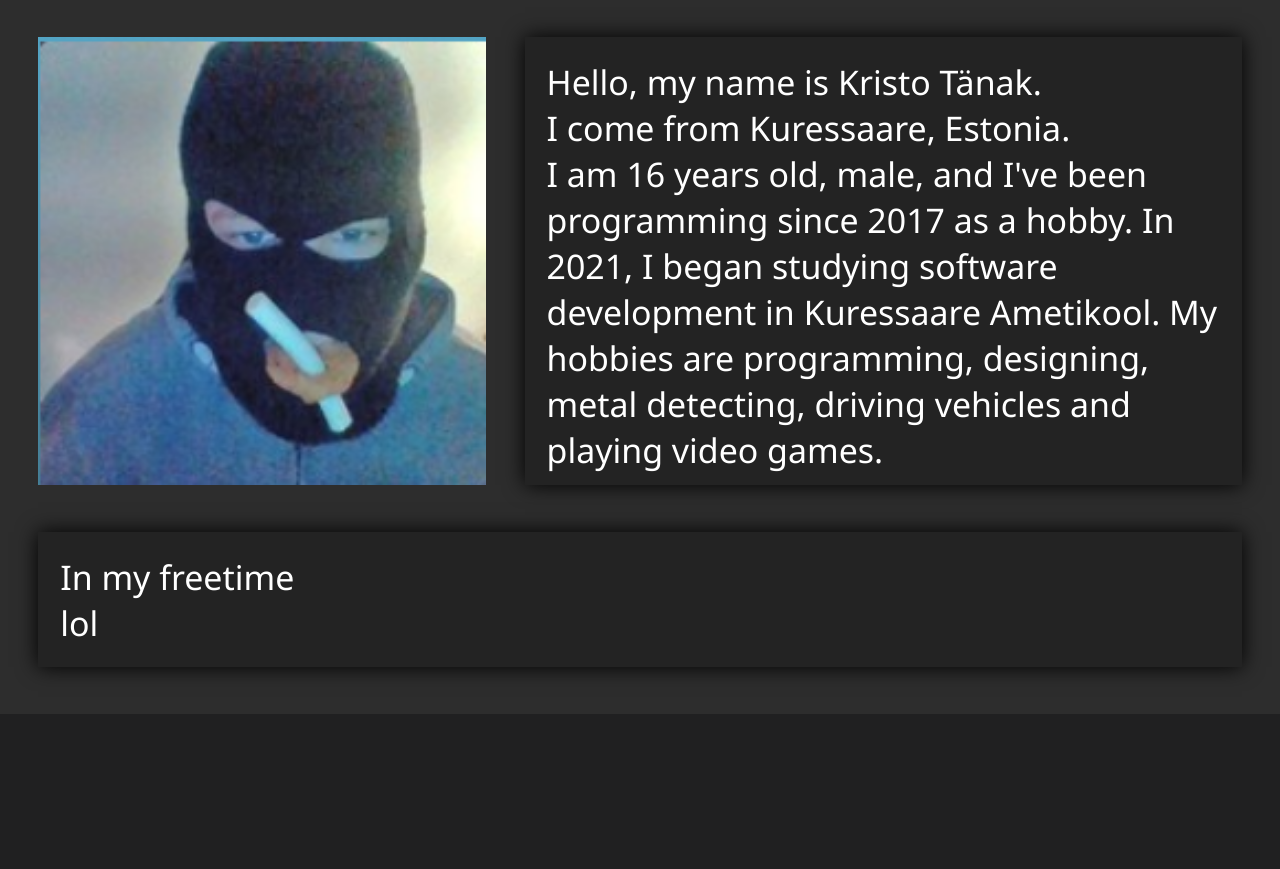
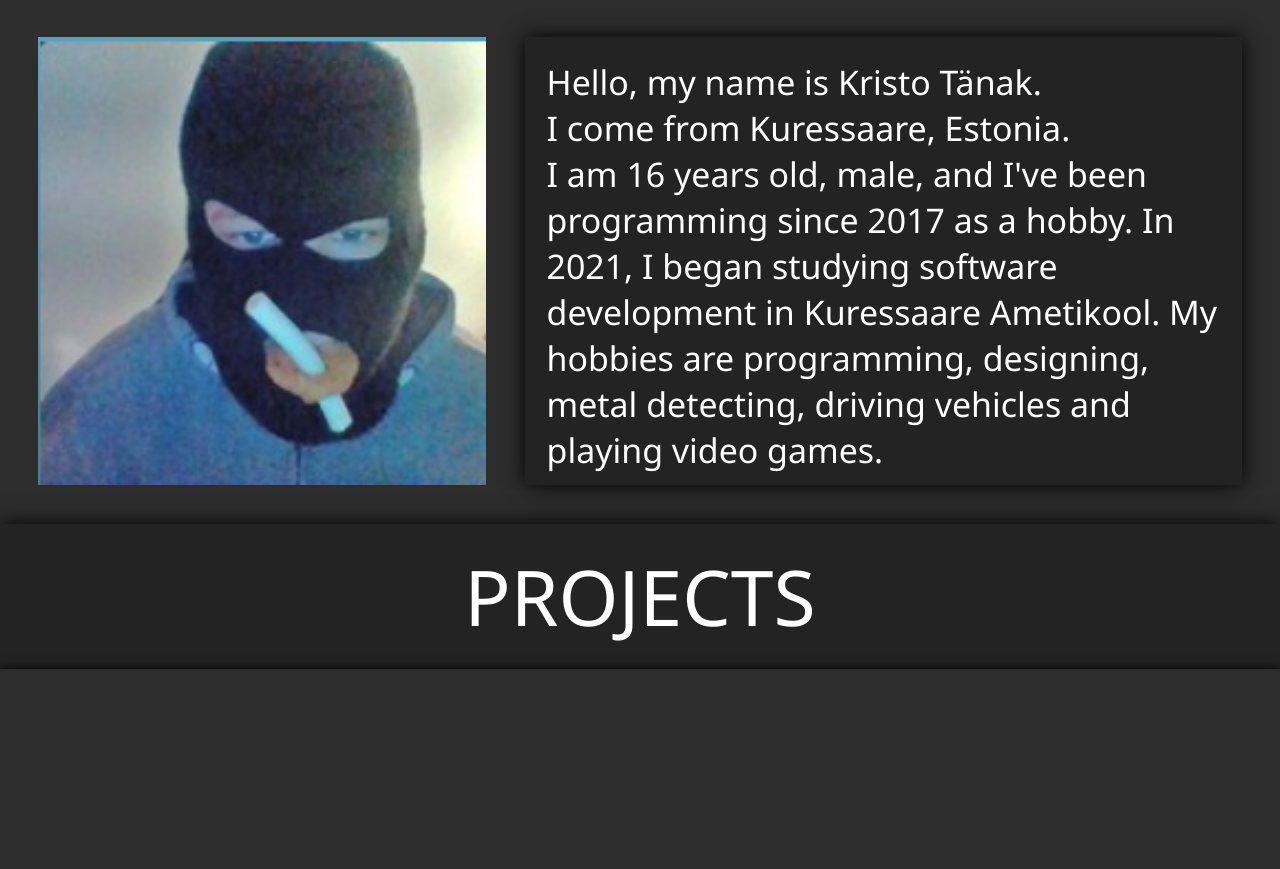
Before and after one commit to tanakimees/tanakimees.github.io, a PHP site: page /home.html in a window 1280 px wide. Shown: the part 866-1735 px from the top of the page. Before the commit the page ends 1580 px from the top, so only its background shows below. Run offline with PHP 8.4, Linux system fonts and the light colour scheme.

Commit message:
projectsteha

```diff
--- a/home.css
+++ b/home.css
@@ -65,6 +65,29 @@
   box-shadow: rgba(0, 0, 0, 1) 0px -10px 30px;
 }
 
+.banner1 {
+  width: 100%;
+  height: auto;
+  background-color: rgb(35, 35, 35);
+  text-align: center;
+  color: white;
+  font-family: 'Segoe UI', Tahoma, Geneva, Verdana, sans-serif;
+  font-size: 8vw;
+  padding-top: 20px;
+  padding-bottom: 20px;
+  box-shadow: rgba(0, 0, 0, 1) 0px 0px 20px;
+}
+
+.projects {
+  flex-direction: row;
+  width: 100%;
+  height: 200px;
+  background-color: rgb(45, 45, 45);
+  box-sizing: border-box;
+  padding-bottom: 1vw;
+  box-shadow: rgba(0, 0, 0, 1) 0px 0px 10px;
+}
+
 .aboutme {
   flex-direction: column;
   width: 100%;
@@ -75,15 +98,6 @@
   box-shadow: rgba(0, 0, 0, 1) 0px 0px 10px;
 }
 
-.aboutme1 {
-  flex-direction: column;
-  width: 100%;
-  height: auto;
-  background-color: rgb(45, 45, 45);
-  box-sizing: border-box;
-  padding-bottom: 1vw;
-  padding-top: 1vw;
-}
 
 .img1 {
   width: 90vw;
@@ -103,20 +117,6 @@
   font-family: 'Segoe UI', Tahoma, Geneva, Verdana, sans-serif;
   font-size: 5vw;
   box-shadow: rgba(0, 0, 0, 1) 0px 0px 10px;
-}
-
-.aboutmetext1 {
-  background-color: rgb(35, 35, 35);
-  color: white;
-  margin: 5vw;
-  height: auto;
-  box-sizing: border-box;
-  font-family: 'Segoe UI', Tahoma, Geneva, Verdana, sans-serif;
-  font-size: 5vw;
-  width: 90vw;
-  box-shadow: rgba(0, 0, 0, 1) 0px 0px 10px;
-  padding: 3vw;
-  margin-top: 0%;
 }
 
 .header .menu-icon {
@@ -242,6 +242,10 @@
   box-shadow: rgba(0, 0, 0, 1) 0px 20px 40px;
   }
 
+  .banner1 {
+    font-size: 6vw;
+  }
+
   .img1 {
     width: 35vw;
     height: 35vw;
@@ -263,29 +267,4 @@
     margin-left: 0;
     box-shadow: rgba(0, 0, 0, 1) 0px 0px 20px;
   }
-
-  .aboutme1{
-    display: flex;
-    padding: 0%;
-    flex-direction: column;
-    width: 100%;
-    height: auto;
-    background-color: rgb(45, 45, 45);
-    padding-bottom: 1vh;
-    padding-top: 1vh;
-  }
-
-  .aboutmetext1 {
-    box-sizing: border-box;
-    background-color: rgb(35, 35, 35);
-    color: white;
-    margin: 3vw;
-    margin-top: 0;
-    height: auto;
-    font-family: 'Segoe UI', Tahoma, Geneva, Verdana, sans-serif;
-    font-size: 2.65vw;
-    width: auto;
-    box-shadow: rgba(0, 0, 0, 1) 0px 0px 20px;
-    padding: 1.7vw;
-  }
 }
--- a/home.html
+++ b/home.html
@@ -17,7 +17,7 @@
         <ul class="menu">
           <li><a href="#section1">Gallery</a></li>
           <li><a href="#section2">About Me</a></li>
-          <li><a href="#careers">Projects</a></li>
+          <li><a href="#section3">Projects</a></li>
           <li><a href="#contact">Contact</a></li>
         </ul>
       </header>
@@ -26,11 +26,11 @@
 
       </div>
 
-      <div class="banner">
+      <div class="banner" id="section2">
         ABOUT ME
       </div>
 
-      <div class="aboutme" id="section2">
+      <div class="aboutme">
         <img class="img1" src="/img/pic.png" alt="">
         <div class="aboutmetext">
           Hello, my name is Kristo Tänak.
@@ -43,13 +43,14 @@
        </div>
       </div>
 
-      <div class="aboutme1">
-        <div class="aboutmetext1">
-          In my freetime
-          <div class="wrap-it"></div>
-          lol
-        </div>
+      <div class="banner1" id="section3">
+        PROJECTS
       </div>
+
+      <div class="projects">
+
+      </div>
+
 
 </body>
 </html>
```
Also changed, not shown: script.js (deleted).
